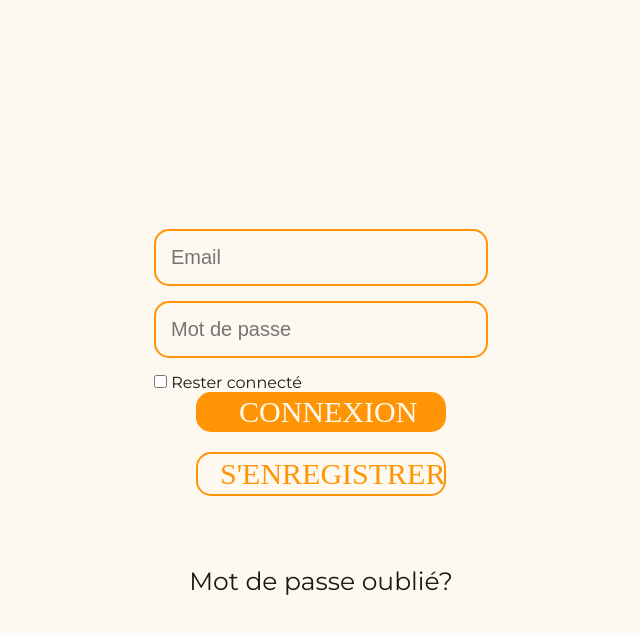
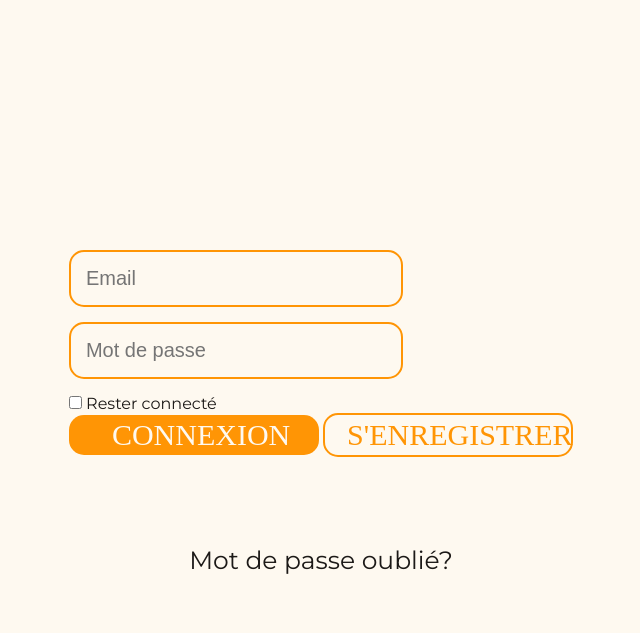
Before and after one commit to EnoLaf/PAW, a plain HTML site: page index.html in a window 1280 px wide. Shown: the part 113-746 px from the top of the page, without its empty margins (319-959 px from the left). Drawn offline with Linux system fonts and the light colour scheme; a web font is replaced by a local one.

Commit message:
Update index.html

```diff
--- a/index.html
+++ b/index.html
@@ -24,8 +24,6 @@
 
             <div align="center">
                 <button type="submit">CONNEXION</button>
-            </div>
-            <div align="center">
                 <button type="button">S'ENREGISTRER</button>
             </div>
 
```
